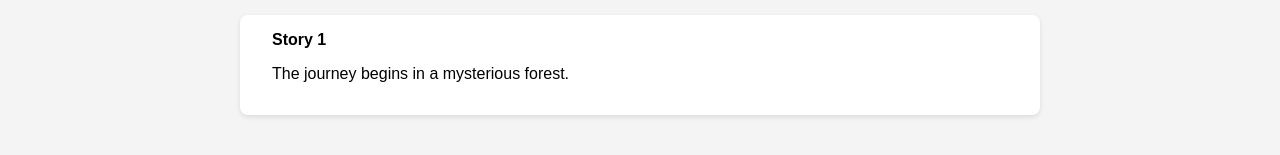
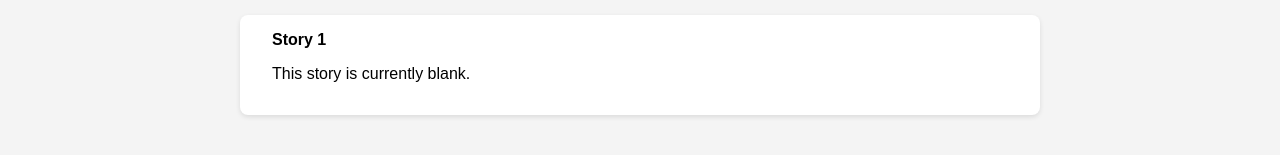
Before and after one commit to ScottyN0/test, a plain HTML site: page home.html in a window 1280 px wide. Shown: the part 149-304 px from the top of the page. Drawn offline with Linux system fonts and the light colour scheme.

Commit message:
Update home.html

```diff
--- a/home.html
+++ b/home.html
@@ -88,7 +88,7 @@
 
     <div class="card" onclick="startStory('story1')">
       <strong>Story 1</strong>
-      <p>The journey begins in a mysterious forest.</p>
+      <p>This story is currently blank.</p>
     </div>
   </div>
 
```
